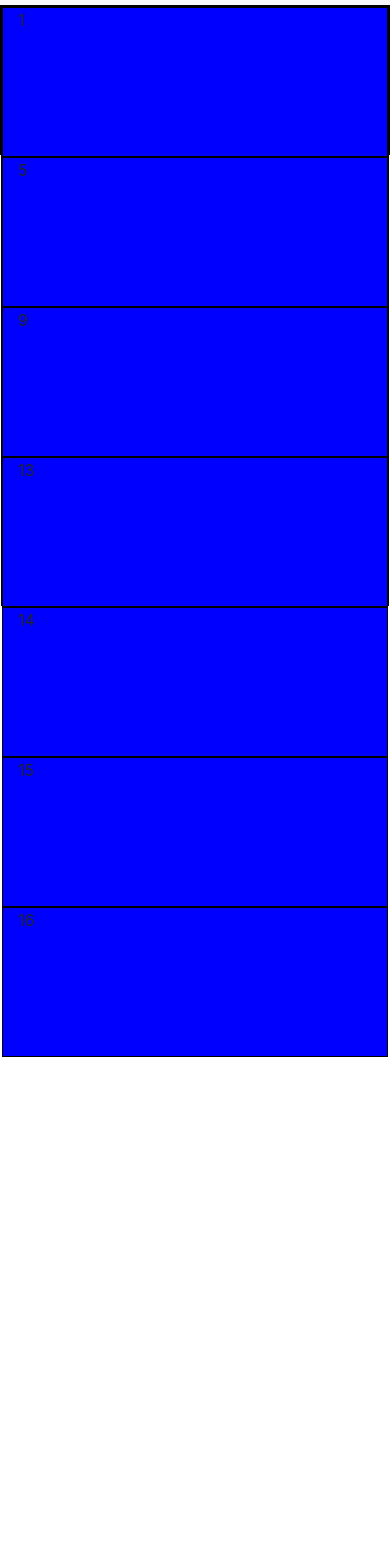
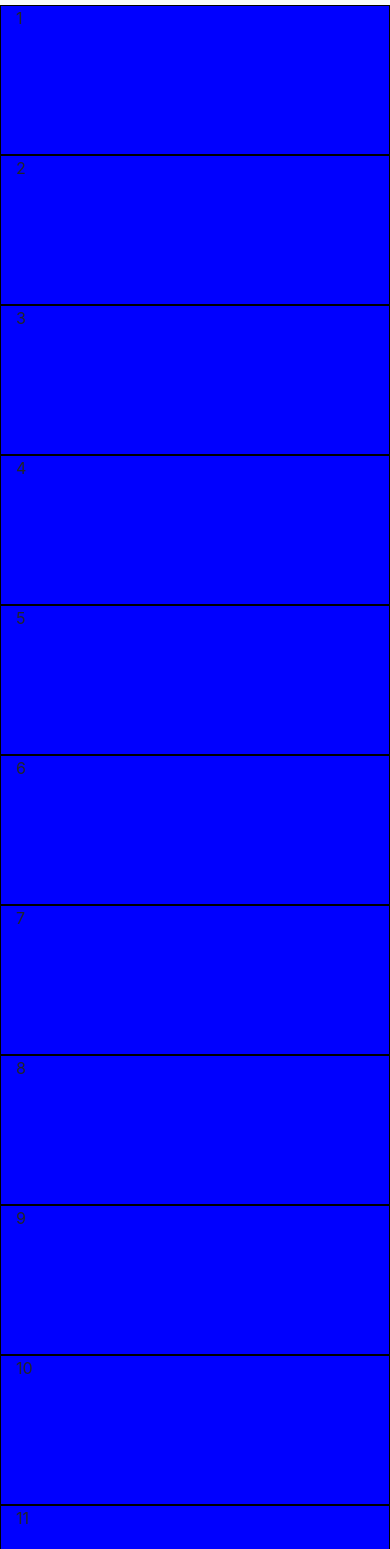
Before and after one commit to vitipe/memotest, a website: page index.html in a window 390 px wide. Shown: the part 51-1600 px from the top of the page. Before the commit the page ends 1108 px from the top, so only its background shows below. Drawn offline with nearby package versions, Linux system fonts and the light colour scheme.

Commit message:
Agregados varios
-En HTML divs con clase cuadro e ID
-Agrega function bloquearUsuario
-Modifica div por col-sm en CSS

```diff
--- a/css/main.css
+++ b/css/main.css
@@ -2,7 +2,7 @@ nav {
     font-family: monospace;
 }
 
-div {
+.col-sm {
     background-color: blue;
     border-width: 1px;
     border-color: black;
--- a/index.html
+++ b/index.html
@@ -16,58 +16,90 @@
   <div class="container">
       <div class="row">
           <div class="col-sm">
+            <div class="cuadro" id="cuadro-1">
               1
             </div>
+          </div>
           <div class="col-sm">
+            <div class="cuadro" id="cuadro-2">
               2
             </div>
+          </div>
           <div class="col-sm">
+            <div class="cuadro" id="cuadro-3">
               3
             </div>
+          </div>
           <div class="col-sm">
+            <div class="cuadro" id="cuadro-4">
               4
+            </div>
           </div>
       </div>
       <div class="row">
           <div class="col-sm">
+            <div class="cuadro" id="cuadro-5">
               5
             </div>
+          </div>
           <div class="col-sm">
+            <div class="cuadro" id="cuadro-6">
               6
             </div>
+          </div>
           <div class="col-sm">
+            <div class="cuadro" id="cuadro-7">
               7
             </div>
+          </div>
           <div class="col-sm">
+            <div class="cuadro" id="cuadro-8">
               8
+            </div>
           </div>
         </div>
         <div class="row">
           <div class="col-sm">
+            <div class="cuadro" id="cuadro-9">
               9
             </div>
+          </div>
           <div class="col-sm">
+            <div class="cuadro" id="cuadro-10">
               10
             </div>
+          </div>
           <div class="col-sm">
+            <div class="cuadro" id="cuadro-11">
               11
             </div>
+          </div>
           <div class="col-sm">
+            <div class="cuadro" id="cuadro-12">
               12
+            </div>
           </div>
         </div>
         <div class="row">
           <div class="col-sm">
+            <div class="cuadro" id="cuadro-13">
               13
             </div>
+          </div>
           <div class="col-sm">
+            <div class="cuadro" id="cuadro-14">
               14
             </div>
+          </div>
           <div class="col-sm">
+            <div class="cuadro" id="cuadro-15">
               15
             </div>
+          </div>
           <div class="col-sm">
+            <div class="cuadro" id="cuadro-16">
               16
+            </div>
           </div>
         </div>
     </div>
--- a/js/calculos.js
+++ b/js/calculos.js
@@ -31,8 +31,12 @@ Al hacer click en otro cuadrito (if array.length === 2) chequear que array[0] y
 let jugadaUsuario = [];
 
 function bloquearTablero() {
+    document.querySelectorAll('.cuadros').forEach(function($cuadro) {
+        $cuadro.onclick = function() {
 
-}
+        }
+    });
+};
 
 function desbloquearTablero() {
 
@@ -61,7 +65,7 @@ function generarTableroRandom() {
         berenjena: 'link a berenjena',
         lechuga: 'link a lechuga'
     }
-
+    let cuadrosTablero = document.querySelectorAll('.cuadro');
 
 }
 
```
Lines whose indentation alone changed are shown as unchanged.
